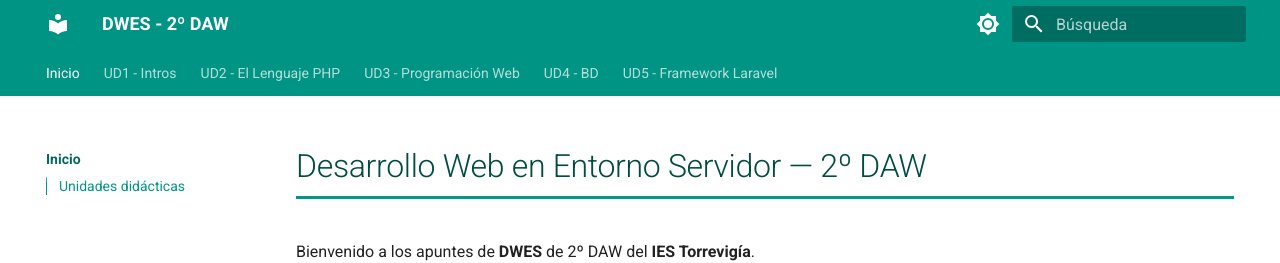
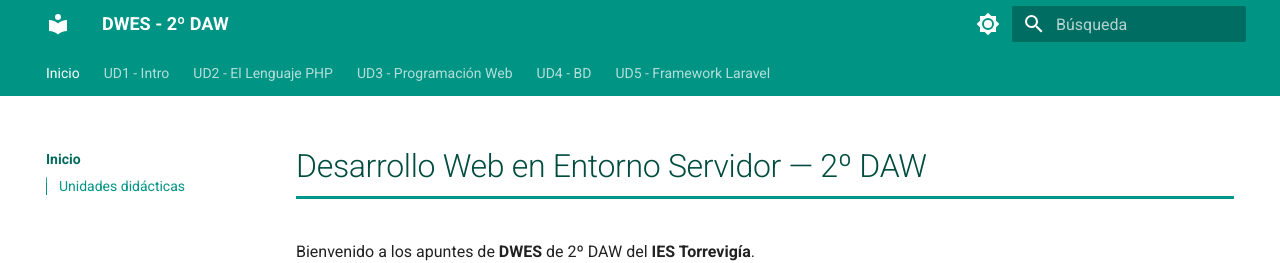
Before and after one commit to fguirau/dwes-2daw, an MkDocs documentation site: the page built from docs/index.md, in a window 1280 px wide. Shown: the top 263 px of the page. Built offline with MkDocs 1.6.1 and Material for MkDocs 9.7.7, drawn with Linux system fonts in a browser that asks for light colours.

Commit message:
Rename UD1 - Intros to UD1 - Intro

```diff
--- a/mkdocs.yml
+++ b/mkdocs.yml
@@ -41,7 +41,7 @@ extra_css:
 
 nav:
   - Inicio: index.md
-  - UD1 - Intros:
+  - UD1 - Intro:
       - 1.1 Arquitectura y entorno de trabajo: ud1/01_introduccion_arquitectura.md
   - UD2 - El Lenguaje PHP:
     - 2.1 Sintaxis básica, variables y operadores: ud2/01_lenguaje_php.md
```
